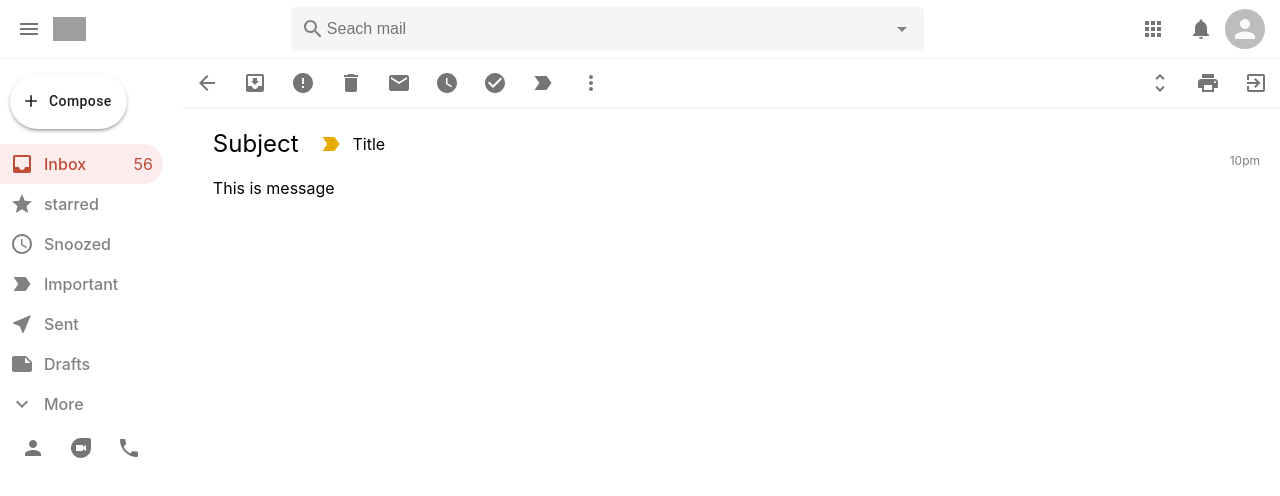
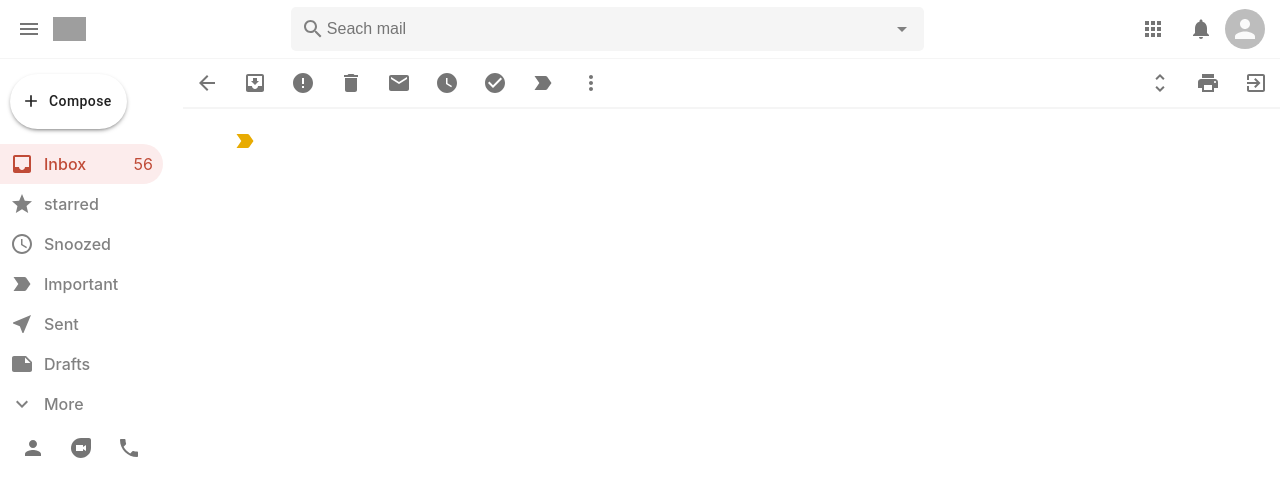
Before and after one commit to hostem17-git/gmail, a React (Create React App) app: page /mail in a window 1280 px wide. Shown: the top 496 px of the page. Built offline with nearby package versions, Linux system fonts and the light colour scheme; no server answers; grey boxes are pictures that could not be loaded.

Commit message:
db connected

```diff
--- a/package.json
+++ b/package.json
@@ -13,6 +13,7 @@
     "@testing-library/jest-dom": "^4.2.4",
     "@testing-library/react": "^9.3.2",
     "@testing-library/user-event": "^7.1.2",
+    "firebase": "^8.2.3",
     "react": "^17.0.2",
     "react-dom": "^17.0.2",
     "react-hook-form": "^7.19.1",
--- a/src/EmailList.js
+++ b/src/EmailList.js
@@ -13,9 +13,25 @@ import Section from './Section'
 import InboxIcon from '@material-ui/icons/Inbox';
 import PeopleIcon from '@material-ui/icons/People';
 import LocalOfferIcon from '@material-ui/icons/LocalOffer';
+import { useState, useEffect } from 'react'
 import EmailRow from './EmailRow'
+import { db } from './firebase'
 
 function EmailList() {
+    const [emails, setemails] = useState([]);
+    useEffect(() => {
+        db.collection('emails')
+            .orderBy('timestamp', 'desc')
+            .onSnapshot((snapshot) =>
+                setemails(
+                    snapshot.docs.map((doc) => ({
+                        id: doc.id,
+                        data: doc.data(),
+                    }))
+                )
+            );
+    }, [])
+
     return (
         <div className="email_list">
             <div className="email_list_options">
@@ -53,9 +69,17 @@ function EmailList() {
             </div>
 
             <div className="email_lists_list">
-                <EmailRow id="test" title="title" subject="subject" description="description description description description description description description description description description description description description description description description description description description description description description description description description description description " time="times" />
-                <EmailRow id="test" title="title" subject="subject" description="description description description description description description description description description description description description description description description description description description description description description description description description description description description " time="times" />
-                <EmailRow id="test" title="title" subject="subject" description="description description description description description description description description description description description description description description description description description description description description description description description description description description description " time="times" />
+                {emails.map(({ id, data }) => (
+                    <EmailRow
+                        id={data.id}
+                        key={data.id}
+                        title={data.to}
+                        subject={data.subject}
+                        description={data.message}
+                        time={new Date(data.timestamp?.seconds * 1000).toUTCString()}
+                    />
+                ))}
+
             </div>
         </div>
     )
--- a/src/EmailRow.css
+++ b/src/EmailRow.css
@@ -18,13 +18,13 @@
 
 .email_row_message {
   display: flex;
-  flex: 1;
+  flex: 0.9;
   align-items: center;
   font-size: 13px;
 }
 
 .email_row_message > h4 {
-  width: 65vw;
+  max-width: 65vw;
   white-space: nowrap;
   overflow: hidden;
   text-overflow: ellipsis;
@@ -34,9 +34,11 @@
 
 .email_row_title {
   padding-right: 15px;
-  font-size: 18px;
+  font-size: 15px;
   font-weight: bold;
   width: 120px;
+  overflow: hidden;
+  text-overflow: ellipsis;
 }
 .email_row_description {
   color: gray;
--- a/src/EmailRow.js
+++ b/src/EmailRow.js
@@ -3,15 +3,24 @@ import "./EmailRow.css"
 import { IconButton } from '@material-ui/core'
 import Checkbox from '@material-ui/core/Checkbox'
 import { useHistory } from "react-router-dom"
+import { useDispatch } from 'react-redux'
 import { StarBorderOutlined } from '@material-ui/icons'
+import { selectMail } from './features/mailSlice'
 
 function EmailRow({ id, title, subject, description, time }) {
 
     const history = useHistory();
-
+    const dispatch = useDispatch()
+    const openMail = () => {
+        dispatch(
+            selectMail({
+                id, title, subject, description, time
+            }));;
+        history.push("./mail")
+    }
 
     return (
-        <div onClick={() => { history.push("./mail") }} className=" email_row">
+        <div onClick={openMail} className=" email_row">
             <div className="email_row_options">
                 <Checkbox />
                 <IconButton>
--- a/src/Mail.js
+++ b/src/Mail.js
@@ -13,13 +13,14 @@ import UnfoldMoreIcon from "@material-ui/icons/UnfoldMore"
 import PrintIcon from "@material-ui/icons/Print"
 import ExitToAppIcon from "@material-ui/icons/ExitToApp"
 import LabelImportant from '@material-ui/icons/LabelImportant'
-
 import { useHistory } from "react-router-dom"
-
 import { IconButton } from '@material-ui/core'
+import { useSelector } from "react-redux"
+import { selectOpenMail } from "./features/mailSlice"
 
 function Mail() {
     const history = useHistory()
+    const selectedMail = useSelector(selectOpenMail)
     return (
         <div className="mail">
             <div className="mail_tools">
@@ -63,12 +64,12 @@ function Mail() {
 
             <div className="mail_body">
                 <div className="mail_body_header">
-                    <h2>Subject</h2><LabelImportant className="mail_important" />
-                    <p className="mail_title">Title</p>
-                    <p className="mail_time">10pm</p>
+                    <h2>{selectedMail?.subject}</h2><LabelImportant className="mail_important" />
+                    <p className="mail_title">{selectedMail?.title}</p>
+                    <p className="mail_time">{selectedMail?.time}</p>
                 </div>
                 <div className="mail_message">
-                    <p>This is message</p>
+                    <p>{selectedMail?.description}</p>
                 </div>
             </div>
         </div>
--- a/src/SendMail.js
+++ b/src/SendMail.js
@@ -4,15 +4,27 @@ import CloseIcon from "@material-ui/icons/Close"
 import { Button } from '@material-ui/core'
 import { useForm } from "react-hook-form"
 import { useDispatch } from 'react-redux';
+import { db } from "./firebase"
+import firebase from 'firebase'
 import { closeSendMessage } from "./features/mailSlice"
 
 function SendMail() {
+    const dispatch = useDispatch();
     const { register, handleSubmit, watch, formState: { errors } } = useForm();
     const onSubmit = (data) => {
         console.log(data)
-    }
+        db.collection("emails").add(
+            {
+                to: data.to,
+                subject: data.subject,
+                message: data.message,
+                timestamp: firebase.firestore.FieldValue.serverTimestamp()
+            }
+        );
+        dispatch(closeSendMessage());
+    };
 
-    const dispatch = useDispatch();
+
     return (
         <div className="send_mail">
             <div onClick={() => dispatch(closeSendMessage())} className="send_mail_header">
--- a/src/features/mailSlice.js
+++ b/src/features/mailSlice.js
@@ -4,10 +4,14 @@ import { createSlice } from '@reduxjs/toolkit';
 export const mailSlice = createSlice({
   name: 'mail',
   initialState: {
+    selectedMail: null,
     sendMessageIsOpen: false
   },
   // The `reducers` field lets us define reducers and generate associated actions
   reducers: {
+    selectMail: (state, action) => {
+      state.selectedMail = action.payload;
+    },
     openSendMessage: (state) => {
       state.sendMessageIsOpen = true;
     },
@@ -20,11 +24,12 @@ export const mailSlice = createSlice({
 
 });
 
-export const { openSendMessage, closeSendMessage } = mailSlice.actions;
+export const { selectMail, openSendMessage, closeSendMessage } = mailSlice.actions;
 
 // The function below is called a selector and allows us to select a value from
 // the state. Selectors can also be defined inline where they're used instead of
 // in the slice file. For example: `useSelector((state: RootState) => state.counter.value)`
+export const selectOpenMail = (state) => state.mail.selectedMail;
 export const selectSendMessageIsOpen = (state) => state.mail.sendMessageIsOpen;
 
 
```
Also changed, not shown: 2 other files (tests, documents, lock files or other folders).
